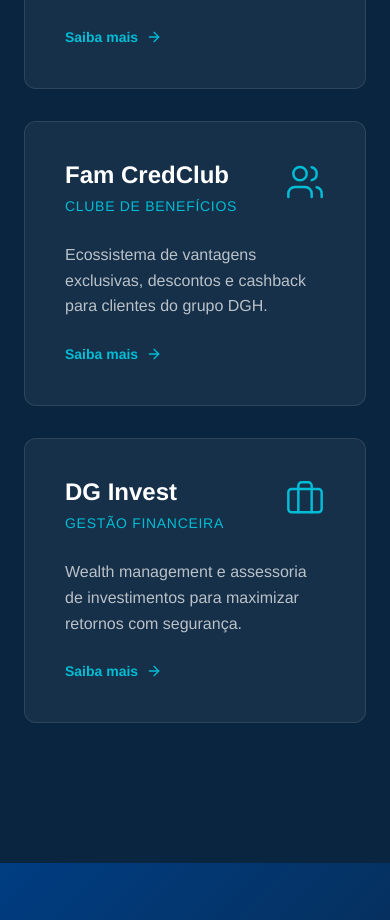
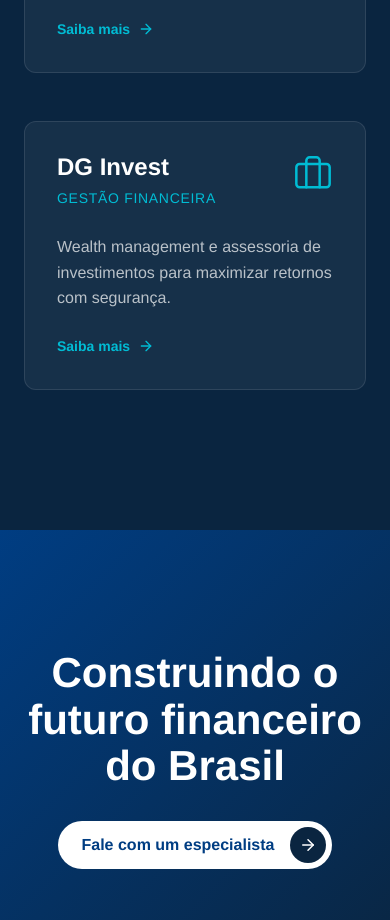
Before and after one commit to leleoteles/dgh, a React (Vite) app: page / in a window 390 px wide. Shown: the part 6840-7760 px from the top of the page. Built offline with nearby package versions, Linux system fonts and the light colour scheme.

Commit message:
Remover card Fam CredClub e ajustar layout para 3 cards
- Removido card Fam CredClub da seção Ecosystem
- Ajustado grid para 3 colunas (desktop)
- Aumentado max-width para 1200px
- Otimizado espaçamento e padding dos cards
- Adicionado responsividade para tablet (2 cols) e mobile (1 col)

```diff
--- a/src/components/sections/Ecosystem.module.css
+++ b/src/components/sections/Ecosystem.module.css
@@ -34,9 +34,9 @@
 
 .grid {
     display: grid;
-    grid-template-columns: repeat(2, 1fr);
-    gap: var(--spacing-lg);
-    max-width: 1000px;
+    grid-template-columns: repeat(3, 1fr);
+    gap: var(--spacing-xl);
+    max-width: 1200px;
     margin: 0 auto;
 }
 
@@ -44,7 +44,7 @@
     background-color: rgba(255, 255, 255, 0.05);
     border: 1px solid rgba(255, 255, 255, 0.1);
     border-radius: var(--radius-md);
-    padding: 40px;
+    padding: 32px;
     transition: all 0.3s ease;
     display: flex;
     flex-direction: column;
@@ -105,6 +105,12 @@
     gap: 12px;
 }
 
+@media (max-width: 1024px) {
+    .grid {
+        grid-template-columns: repeat(2, 1fr);
+    }
+}
+
 @media (max-width: 768px) {
     .grid {
         grid-template-columns: 1fr;
--- a/src/components/sections/Ecosystem.tsx
+++ b/src/components/sections/Ecosystem.tsx
@@ -1,5 +1,5 @@
 import React from 'react';
-import { Building2, ShieldCheck, Users, Briefcase, ArrowRight } from 'lucide-react';
+import { Building2, ShieldCheck, Briefcase, ArrowRight } from 'lucide-react';
 import { Container } from '../ui/Container';
 import styles from './Ecosystem.module.css';
 
@@ -47,20 +47,6 @@ export const Ecosystem: React.FC = () => {
                     <div className={styles.card}>
                         <div className={styles.cardHeader}>
                             <div>
-                                <h3 className={styles.cardTitle}>Fam CredClub</h3>
-                                <span className={styles.category}>Clube de Benefícios</span>
-                            </div>
-                            <Users className={styles.icon} size={40} strokeWidth={1.5} />
-                        </div>
-                        <p className={styles.description}>
-                            Ecossistema de vantagens exclusivas, descontos e cashback para clientes do grupo DGH.
-                        </p>
-                        <a href="#" className={styles.link}>Saiba mais <ArrowRight size={16} /></a>
-                    </div>
-
-                    <div className={styles.card}>
-                        <div className={styles.cardHeader}>
-                            <div>
                                 <h3 className={styles.cardTitle}>DG Invest</h3>
                                 <span className={styles.category}>Gestão Financeira</span>
                             </div>
```
